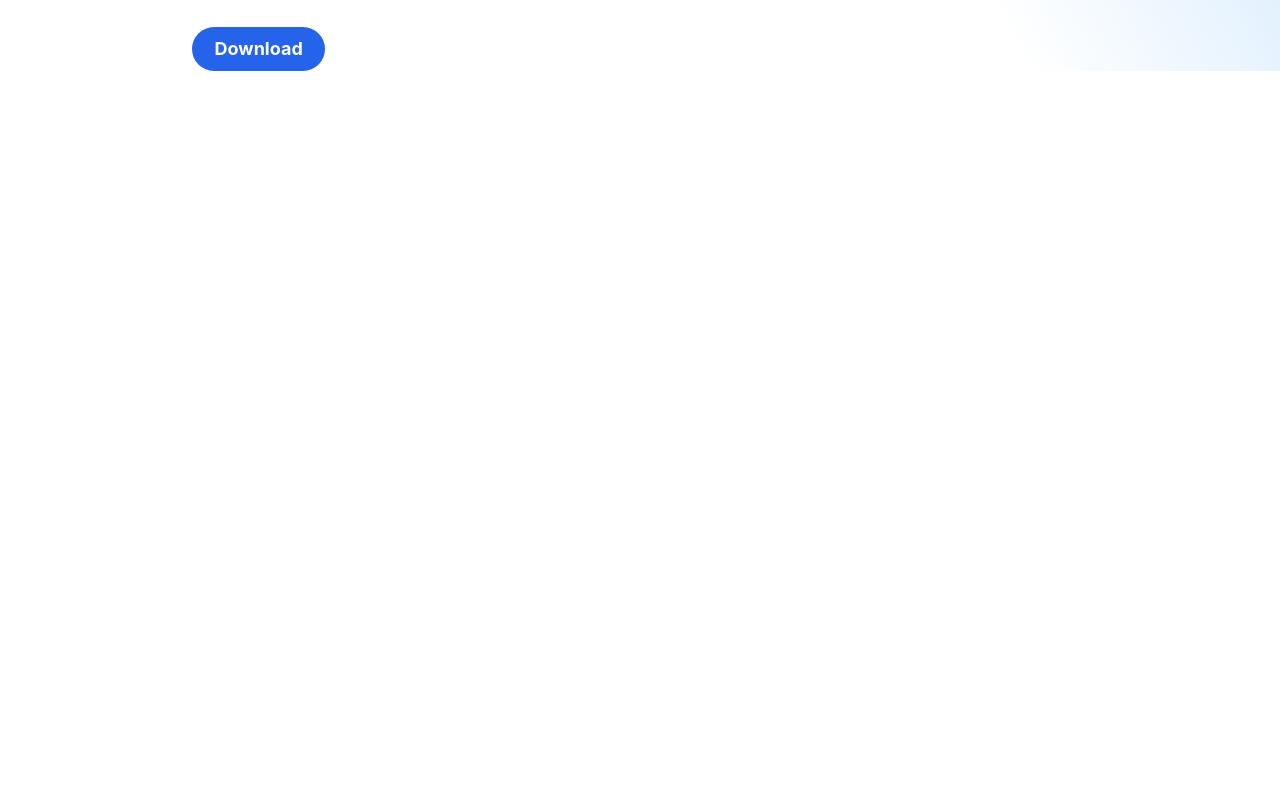
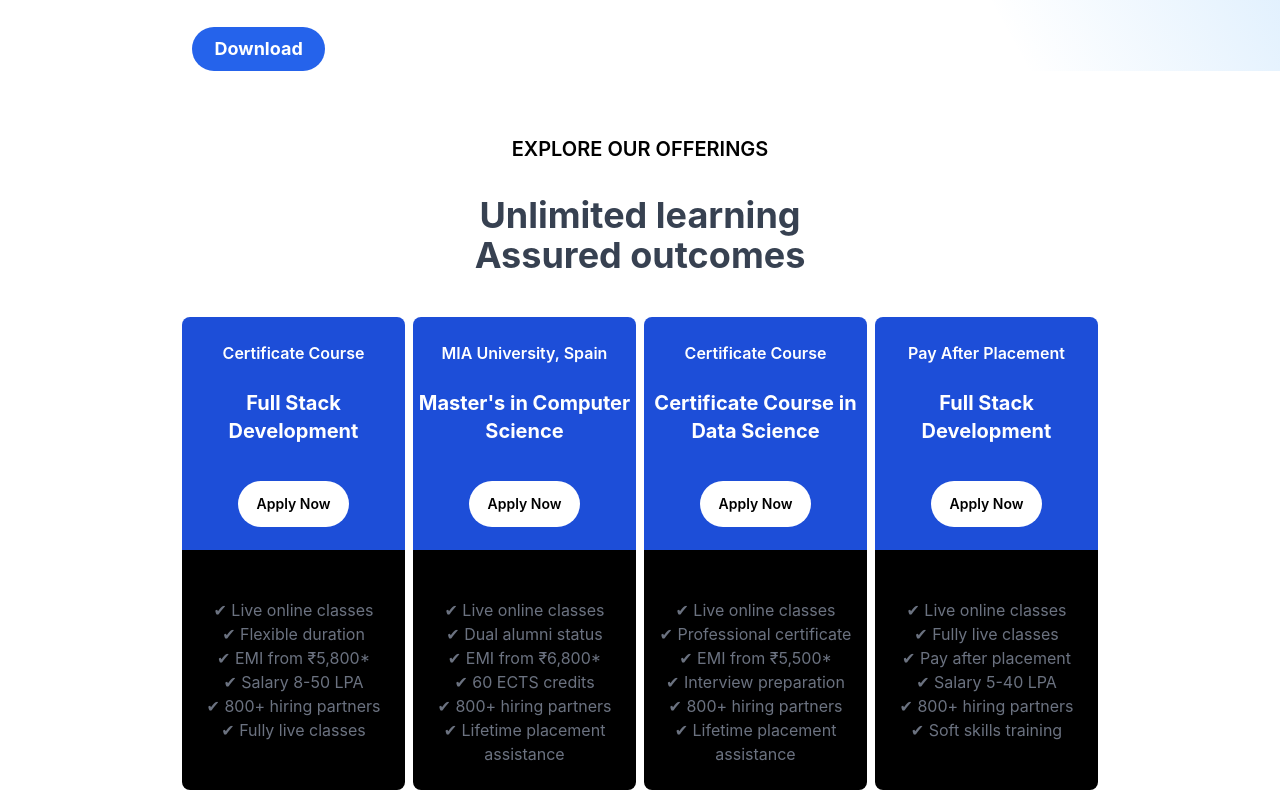
Before and after one commit to Abhi3423/Homepage_task, a React (Create React App) app: page / in a window 1280 px wide. Shown: the part 2120-2920 px from the top of the page. Before the commit the page ends 2191 px from the top, so only its background shows below. Built offline with nearby package versions, Linux system fonts and the light colour scheme.

Commit message:
New section added

```diff
--- a/src/components/home/home.css
+++ b/src/components/home/home.css
@@ -25,5 +25,7 @@ html {
   } */
 
   .box3{
-    background-image: linear-gradient(241deg,rgba(33,146,245,.25),rgba(239,152,207,0) 36%)
+
+    background-image: linear-gradient(241deg,rgba(33, 146, 245, 0.256),rgba(239,152,207,0) 36%);
+
   }
--- a/src/components/home/home.js
+++ b/src/components/home/home.js
@@ -9,7 +9,9 @@ import Placement from '../Assets/Placement Handbook.webp';
 export default function home() {
     return (
         <div>
+
             <Navbar></Navbar>
+
             <div className='box1 w-full flex flex-col md:flex-row'>
                 <div className='box11 w-full  md:w-2/5 h-fit  flex flex-col'>
                     <span className='box11-item1 text-5xl md:text-4xl lg:text-6xl font-bold mt-10 text-center md:text-left md:ml-3 lg:ml-24'>Take your Career </span>
@@ -52,6 +54,7 @@ export default function home() {
                     </div>
                 </div>
             </div>
+
             <div className='box2 w-full flex flex-col '>
                 <div className='box21 w-full h-fit text-center mt-6 items-center'>
                     <h1 className='text-xl font-semibold text-gray-800 mt-8 align-center'>A JOURNEY THAT IS TRUSTED</h1>
@@ -85,7 +88,7 @@ export default function home() {
                 </div>
             </div>
 
-            <div className='box3 w-full flex flex-col md:flex-row h-4/5 mt-16'>
+            <div className='box3 w-full flex flex-col md:flex-row mt-16'>
             <div className='box31  w-full md:w-5/12 h-fit flex flex-col'>
                     <div className='box31-item1  w-7/12 md:w-9/12 mt-28 ml-28 md:ml-32 lg:ml-48'>
                     <span className='text-4xl text-gray-600 font-bold w-80'>Download our placement handbook</span>
@@ -120,6 +123,91 @@ export default function home() {
                     <img className=' w-4/5 md:w-64 lg:w-96' src={Placement} alt="Placement Handbook"/>
                 </div>
             </div>
+
+            <div className='box4 mt-16 w-full flex flex-col'>
+                <h1 className='self-center text-xl font-semibold'>EXPLORE OUR OFFERINGS</h1>
+                <h2 className='self-center text-4xl font-bold text-gray-700 mt-8'>Unlimited learning</h2>
+                <h3 className='self-center text-4xl font-bold text-gray-700'>Assured outcomes</h3>
+                <div className='w-full mt-8 h-3/5 grid grid-cols-1 lg:grid-cols-4 gap-12 p-2.5'>
+
+                        <div className='flex flex-col justify-self-center w-4/5 lg:ml-52 xl:ml-72'>
+
+                                <div className='bg-blue-700 text-center rounded-t-lg'>
+                                    <br></br>
+                                    <span className='text-white font-semibold'>Certificate Course</span><br></br><br></br>
+                                    <span className='text-white text-xl font-bold'>Full Stack<br></br>Development</span><br></br><br></br>
+                                    <button className='w-6/12 h-1/5 bg-white md:text-sm lg:text-md text-black font-semibold mt-3 rounded-full' href="/">Apply Now</button>
+                                    <br></br>
+                                    <br></br><br></br>
+                                </div>
+                                <div className='bg-black rounded-b-lg text-center'>
+                                    <br></br>
+                                    <br></br>
+                                    <span className='text-gray-500'> &#x2714; Live online classes<br></br> &#x2714; Flexible duration<br></br> &#x2714; EMI from ₹5,800*<br></br> &#x2714; Salary 8-50 LPA <br></br> &#x2714; 800+ hiring partners <br></br> &#x2714; Fully live classes </span><br></br><br></br><br></br>
+                                </div>
+
+                        </div>
+
+                        <div className='flex flex-col justify-self-center w-4/5 lg:ml-12 xl:ml-24'>
+
+                                <div className='bg-blue-700 text-center rounded-t-lg'>
+                                    <br></br>
+                                    <span className='text-white font-semibold'>MIA University, Spain</span><br></br><br></br>
+                                    <span className='text-white text-xl font-bold'>Master's in Computer<br></br>Science</span><br></br><br></br>
+                                    <button className='w-6/12 h-1/5 bg-white md:text-sm lg:text-md text-black font-semibold mt-3 rounded-full' href="/">Apply Now</button>
+                                    <br></br>
+                                    <br></br><br></br>
+                                </div>
+                                <div className='bg-black rounded-b-lg text-center'>
+                                    <br></br>
+                                    <br></br>
+                                    <span className='text-gray-500'> &#x2714; Live online classes<br></br> &#x2714; Dual alumni status<br></br> &#x2714; EMI from ₹6,800*<br></br> &#x2714; 60 ECTS credits <br></br> &#x2714; 800+ hiring partners <br></br> &#x2714; Lifetime placement <br></br>assistance </span><br></br><br></br>
+                                </div>
+
+                        </div>
+
+                        <div className='flex flex-col justify-self-center w-4/5 lg:mr-28 xl:mr-24'>
+
+                                <div className='bg-blue-700 text-center rounded-t-lg'>
+                                    <br></br>
+                                    <span className='text-white font-semibold'>Certificate Course</span><br></br><br></br>
+                                    <span className='text-white text-xl font-bold'>Certificate Course in<br></br>Data Science</span><br></br><br></br>
+                                    <button className='w-6/12 h-1/5 bg-white md:text-sm lg:text-md text-black font-semibold mt-3 rounded-full' href="/">Apply Now</button>
+                                    <br></br>
+                                    <br></br><br></br>
+                                </div>
+                                <div className='bg-black rounded-b-lg text-center'>
+                                    <br></br>
+                                    <br></br>
+                                    <span className='text-gray-500'> &#x2714; Live online classes<br></br> &#x2714; Professional certificate<br></br> &#x2714; EMI from ₹5,500*<br></br> &#x2714; Interview preparation <br></br> &#x2714; 800+ hiring partners <br></br> &#x2714; Lifetime placement <br></br> assistance </span><br></br><br></br>
+                                </div>
+
+                        </div>
+
+
+                        <div className='flex flex-col justify-self-center w-4/5 lg:mr-60 xl:mr-72'>
+
+                                <div className='bg-blue-700 text-center rounded-t-lg'>
+                                    <br></br>
+                                    <span className='text-white font-semibold'>Pay After Placement</span><br></br><br></br>
+                                    <span className='text-white text-xl font-bold'>Full Stack<br></br>Development</span><br></br><br></br>
+                                    <button className='w-6/12 h-1/5 bg-white md:text-sm lg:text-md text-black font-semibold mt-3 rounded-full' href="/">Apply Now</button>
+                                    <br></br>
+                                    <br></br><br></br>
+                                </div>
+                                <div className='bg-black rounded-b-lg text-center'>
+                                    <br></br>
+                                    <br></br>
+                                    <span className='text-gray-500'> &#x2714; Live online classes<br></br> &#x2714; Fully live classes<br></br> &#x2714; Pay after placement<br></br> &#x2714; Salary 5-40 LPA <br></br> &#x2714; 800+ hiring partners <br></br> &#x2714; Soft skills training </span><br></br><br></br><br></br>
+                                </div>
+
+                        </div>
+
+
+                </div>
+            </div>
+
+
         </div>
     )
 }
```
